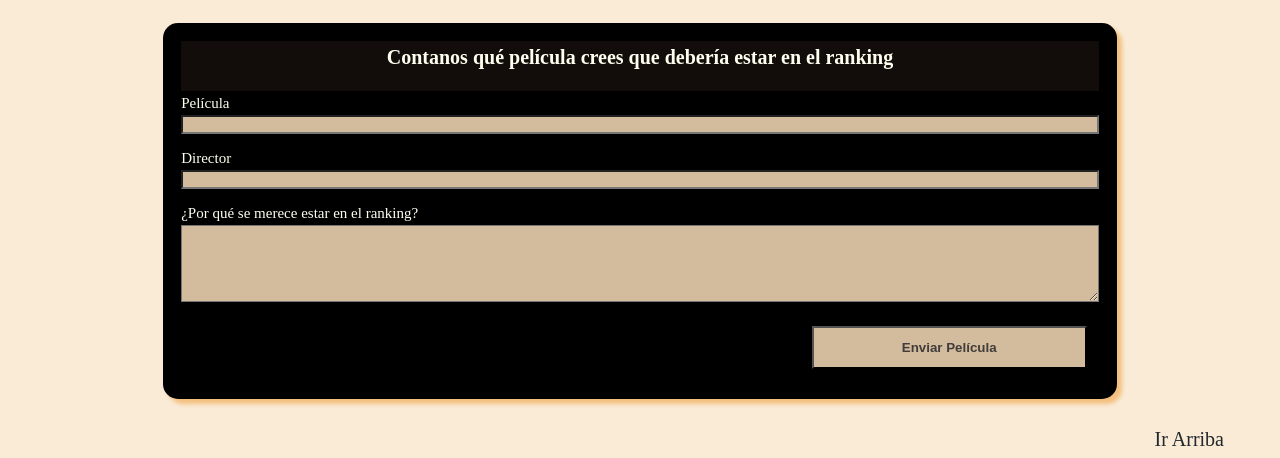
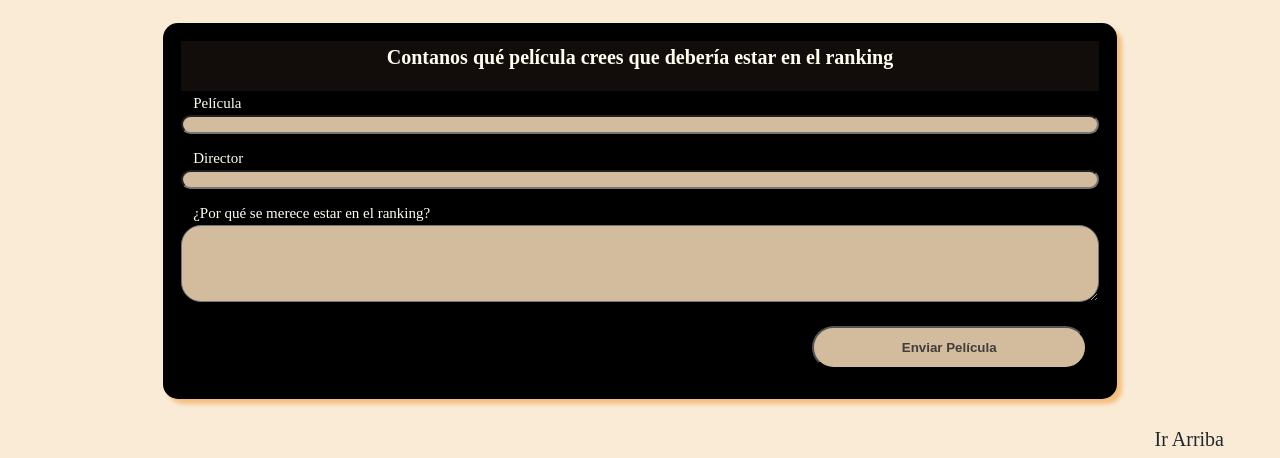
Before and after one commit to melanilorenzo/Proy_Web, a PHP site: page / in a window 1280 px wide. Shown: the part 3229-3687 px from the top of the page. Run offline with PHP 8.4, Linux system fonts and the light colour scheme; some web fonts are replaced.

Commit message:
Update estilos.css

```diff
--- a/estilos.css
+++ b/estilos.css
@@ -186,6 +186,7 @@ body {
 
 /* ------------------------- Formulario Película ----- */
 
+
 #titForm {
     background-color: rgba(90, 64, 53, 0.204);
     font-size: 20px;
@@ -207,8 +208,13 @@ body {
     display: flex;
     flex-direction: column;
 }
+.form label{
+    margin-left: 1rem;
+}
+
 .pelicula_input{
     background-color: rgba(244, 216, 182, 0.867);
+    border-radius: 20px;
     margin-bottom: 1rem;
 }
 
@@ -221,13 +227,13 @@ body {
     margin: 1rem;
     margin-left: auto;
     padding: 1rem;
+    border-radius: 25px;
 }
 
 .envio_ok{
     text-align: center;
     margin: 5rem;
 }
-
 
 /* ------------------------------------------------------- TOP ARG ----- */
 
```
